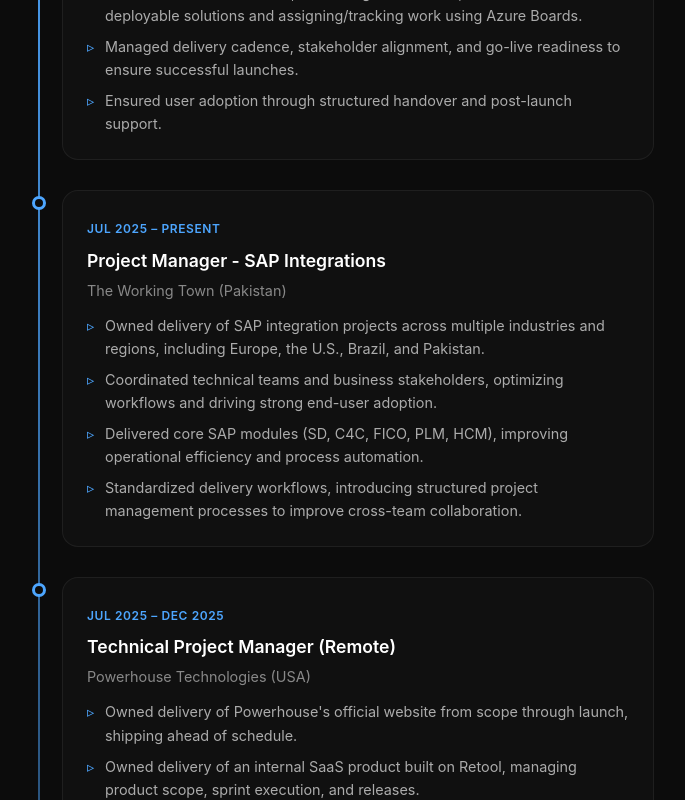
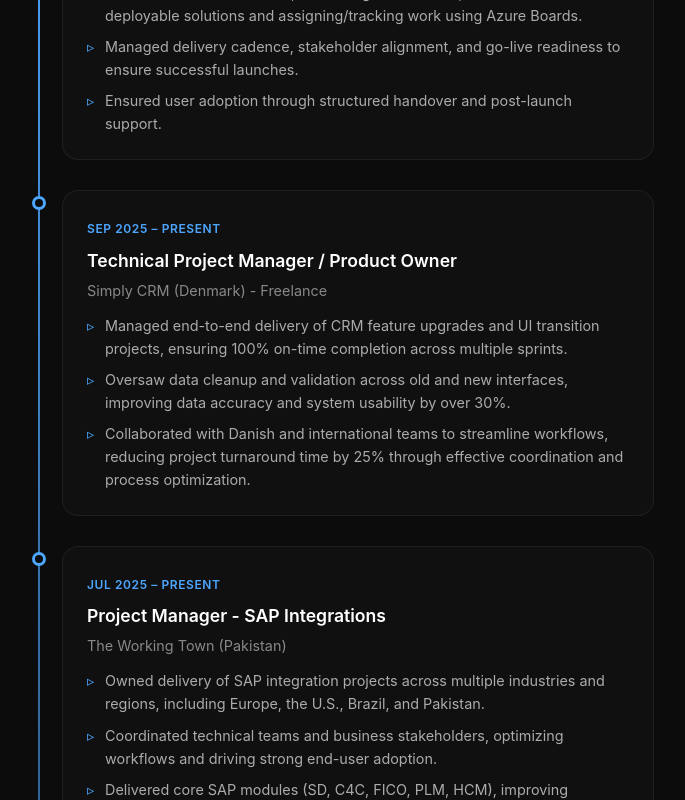
Before and after one commit to salaar-ahmad/Salaar-s-Webfolio, a Next.js app: page /about in a window 1280 px wide. Shown: the part 2000-2800 px from the top of the page, without its empty margins (297-982 px from the left). Built offline with nearby package versions, Linux system fonts and the light colour scheme.

Commit message:
Added experience

```diff
--- a/app/about/page.jsx
+++ b/app/about/page.jsx
@@ -40,6 +40,16 @@
       "Led cross-functional teams, translating business requirements into deployable solutions and assigning/tracking work using Azure Boards.",
       "Managed delivery cadence, stakeholder alignment, and go-live readiness to ensure successful launches.",
       "Ensured user adoption through structured handover and post-launch support."
+    ]
+  },
+  {
+    title: "Technical Project Manager / Product Owner",
+    company: "Simply CRM (Denmark) - Freelance",
+    period: "Sep 2025 – Present",
+    points: [
+      "Managed end-to-end delivery of CRM feature upgrades and UI transition projects, ensuring 100% on-time completion across multiple sprints.",
+      "Oversaw data cleanup and validation across old and new interfaces, improving data accuracy and system usability by over 30%.",
+      "Collaborated with Danish and international teams to streamline workflows, reducing project turnaround time by 25% through effective coordination and process optimization."
     ]
   },
   {
```
